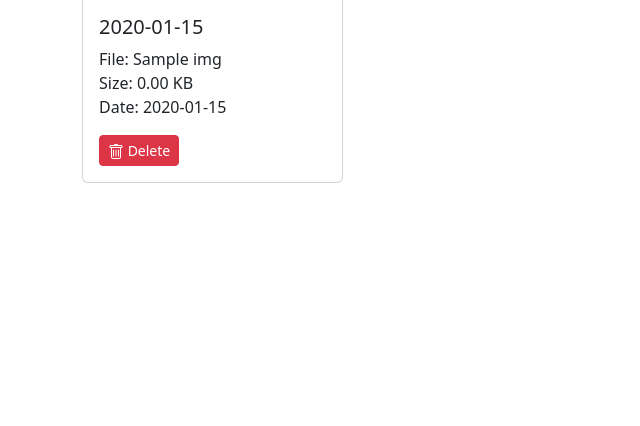
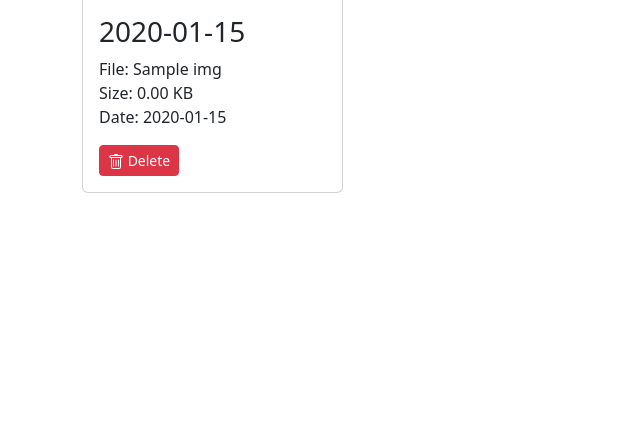
Before and after one commit to Schop/pimocam, a Flask app: template templates/index.html in a window 1280 px wide. Shown: the part 374-800 px from the top of the page, without its empty margins (0-640 px from the left). Run offline with Flask 3, Linux system fonts and the light colour scheme; the template is opened without the code that fills it: most values are stand-ins (such as "Sample title", 1, 10 or a date in 2020).

Commit message:
larger fton

```diff
--- a/templates/index.html
+++ b/templates/index.html
@@ -34,7 +34,7 @@
                         <img src="/images/{{ img.name }}" class="card-img-top" style="height: 150px; object-fit: cover;">
                     </a>
                     <div class="card-body">
-                        <h5 class="card-title">{{ img.mtime.strftime('%H:%M:%S') }}</h5>
+                        <h3 class="card-title">{{ img.mtime.strftime('%H:%M:%S') }}</h3>
                         <p class="card-text">
                             File: {{ img.name }}<br>
                             Size: {{ "%.2f"|format(img.size / 1024) }} KB<br>
```
